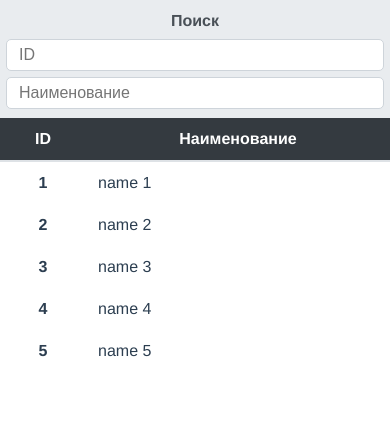
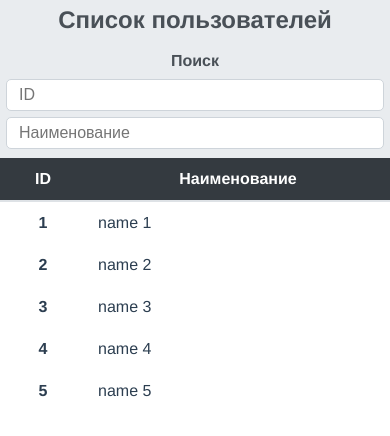
Before and after one commit to Arion-91/user-crud, a Vue app: page / in a window 390 px wide. Shown: the top 436 px of the page. Built offline with nearby package versions, Linux system fonts and the light colour scheme.

Commit message:
add title

```diff
--- a/src/App.vue
+++ b/src/App.vue
@@ -1,5 +1,6 @@
 <template>
 	<div id="app">
+		<h1>Список пользователей</h1>
 		<Header/>
 		<List/>
 	</div>
@@ -18,11 +19,23 @@
 	}
 </script>
 
-<style>
+<style lang="scss">
 	* {
 		box-sizing: border-box;
 		margin: 0;
 		padding: 0;
+	}
+
+	h1 {
+		text-align: left;
+		padding: 6px;
+		color: #495057;
+		background-color: #e9ecef;
+
+		@media (max-width: 768px) {
+			text-align: center;
+			font-size: 24px;
+		}
 	}
 
 	#app {
```
